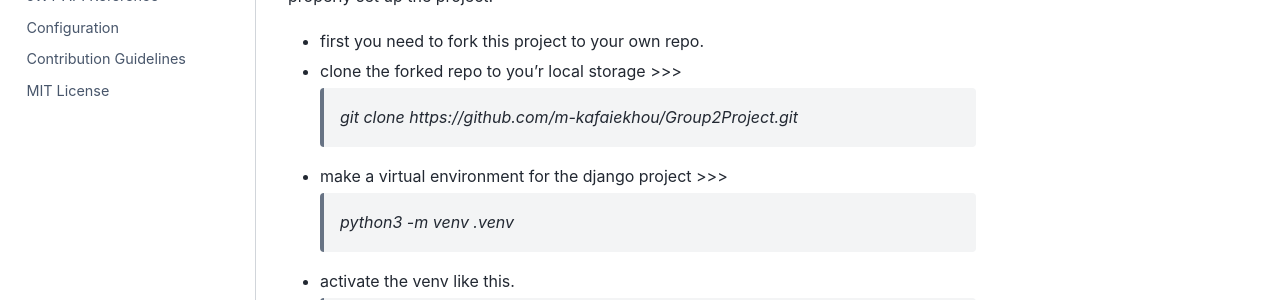
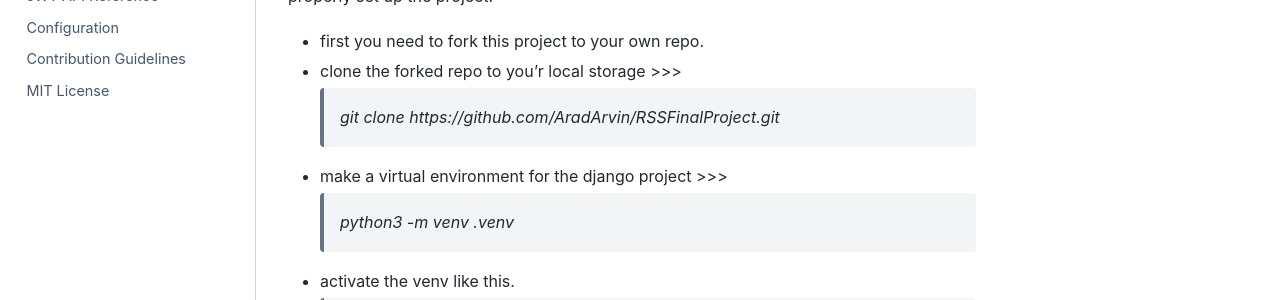
Before and after one commit to AradArvin/RSSFinalProject, a Sphinx documentation site: the page built from RssProject/docs/installation.rst, in a window 1280 px wide and 1116 px high. Shown: the part 355-655 px from the top of the window. Built offline with Sphinx 7.4.7 and the Sphinx Book theme 1.1.4, drawn with Linux system fonts in a browser that asks for light colours; some of the changed lines change nothing that is shown.

Commit message:
Fix: github link fixed

```diff
--- a/RssProject/docs/installation.rst
+++ b/RssProject/docs/installation.rst
@@ -15,7 +15,7 @@ Since this project uses the django project technology I recommend you to read th
 
 - clone the forked repo to you'r local storage >>>
 
-    `git clone https://github.com/m-kafaiekhou/Group2Project.git`
+    `git clone https://github.com/AradArvin/RSSFinalProject.git`
 
 
 - make a virtual environment for the django project >>>
```
